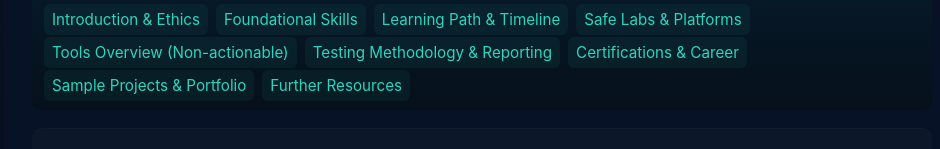
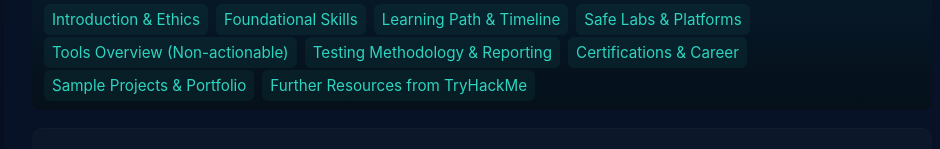
Before and after one commit to theworkingboy/learner, a plain HTML site: page index.html in a window 1280 px wide. Shown: the part 194-343 px from the top of the page, without its empty margins (158-1098 px from the left). Drawn offline with Linux system fonts and the light colour scheme.

Commit message:
initial commit

```diff
--- a/index.html
+++ b/index.html
@@ -74,7 +74,7 @@
         <li><a href="#methodology">Testing Methodology & Reporting</a></li>
         <li><a href="#career">Certifications & Career</a></li>
         <li><a href="#projects">Sample Projects & Portfolio</a></li>
-        <li><a href="#resources">Further Resources</a></li>
+        <li><a href="#resources">Further Resources from TryHackMe</a></li>
       </ul>
     </div>
 
```
